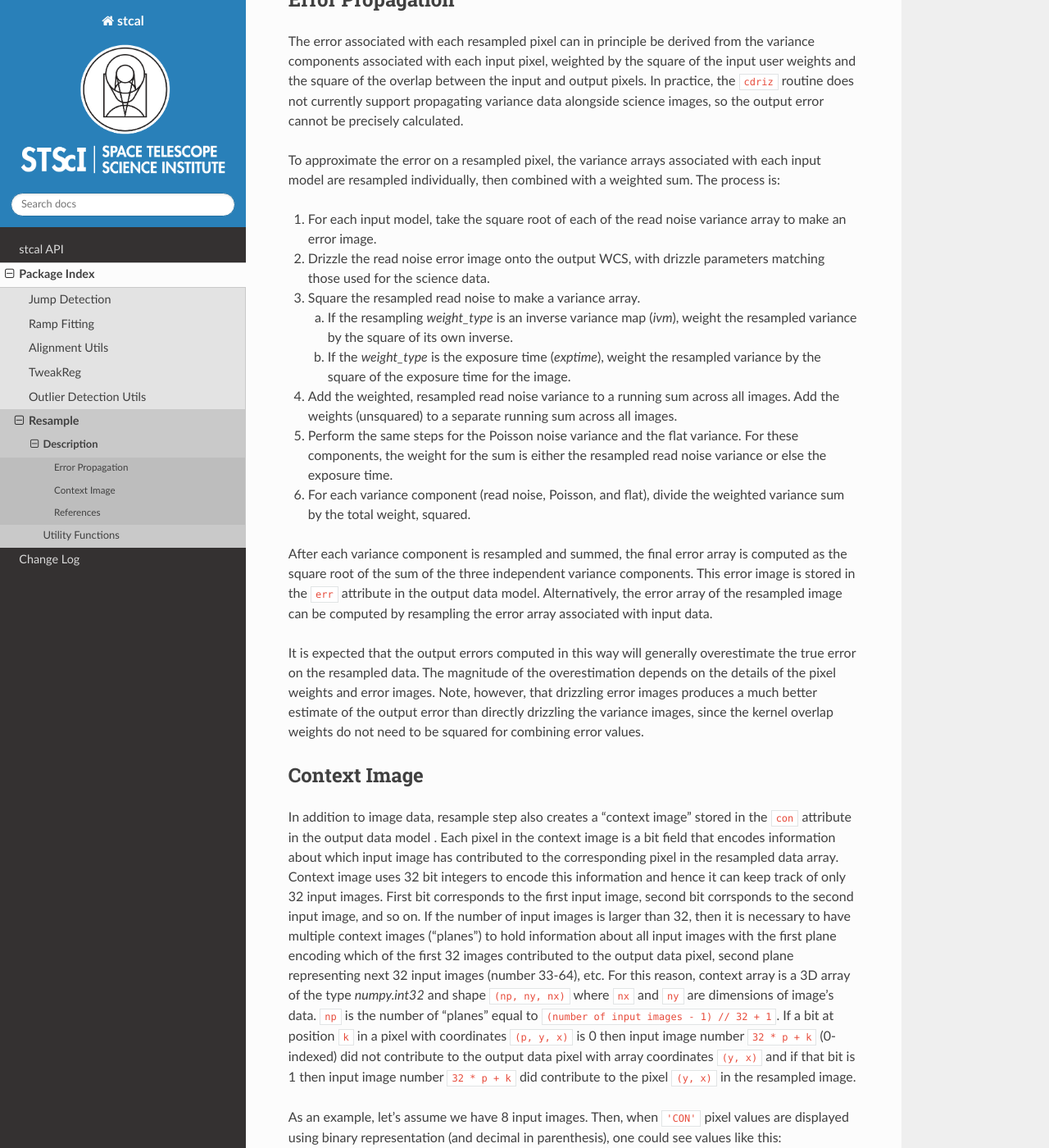
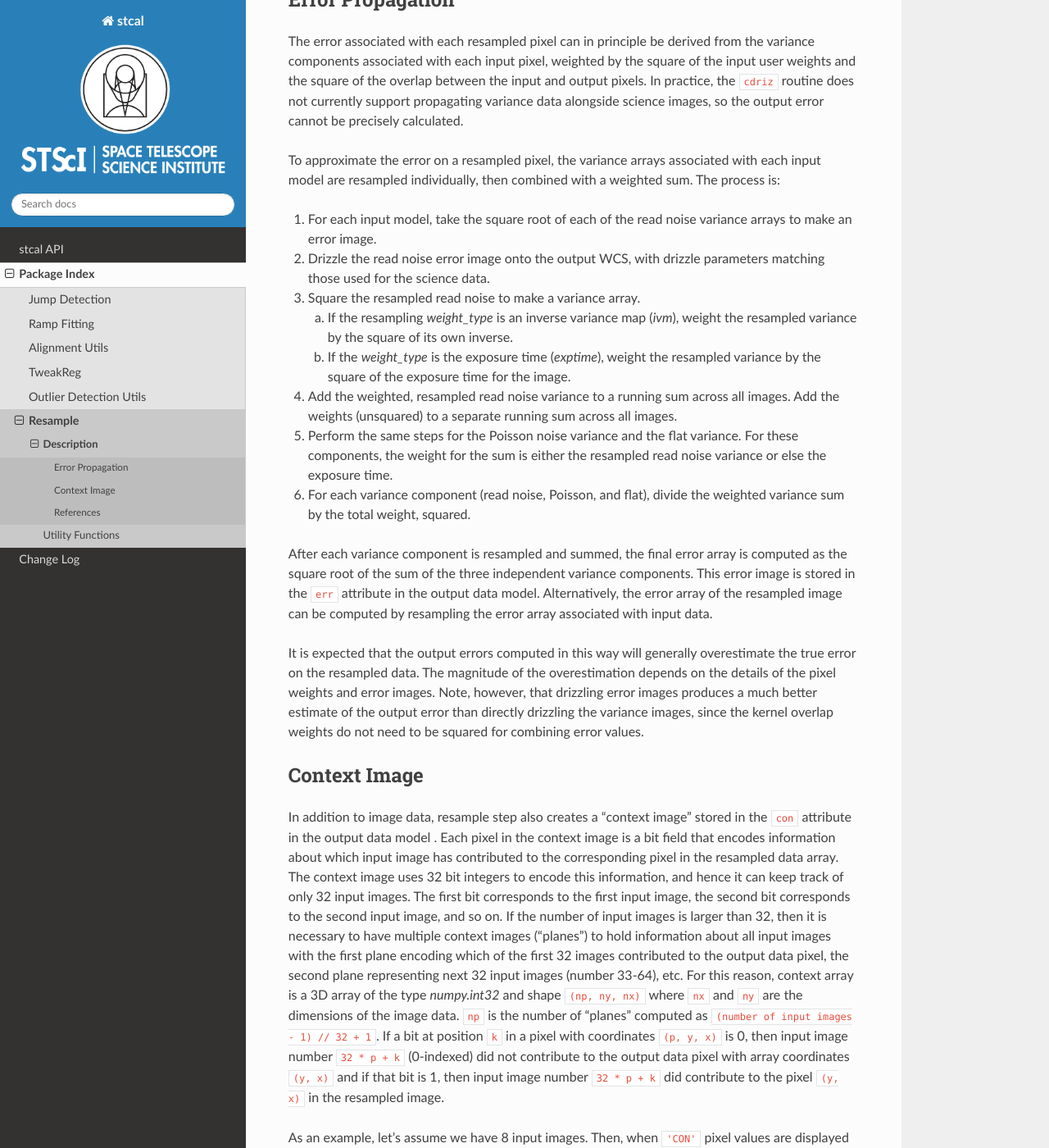
Before and after one commit to spacetelescope/stcal, a Sphinx documentation site: the page built from docs/stcal/resample/description.rst, in a window 1280 px wide and 1400 px high, scrolled down 441 px. Shown: the whole window at 82% size. Built offline with Sphinx 7.4.7 and the Read the Docs theme 3.1.0, drawn with Linux system fonts in a browser that asks for light colours; the version number could not be read and is left out.

Commit message:
address reviewers comments

```diff
--- a/docs/stcal/resample/description.rst
+++ b/docs/stcal/resample/description.rst
@@ -31,7 +31,7 @@
 sum.  The process is:
 
 #. For each input model, take the square root of each of the read noise variance
-   array to make an error image.
+   arrays to make an error image.
 
 #. Drizzle the read noise error image onto the output WCS, with drizzle
    parameters matching those used for the science data.
@@ -41,7 +41,7 @@
    a. If the resampling `weight_type` is an inverse variance map (`ivm`), weight
       the resampled variance by the square of its own inverse.
 
-   #. If the `weight_type` is the exposure time (`exptime`), weight the
+   b. If the `weight_type` is the exposure time (`exptime`), weight the
       resampled variance by the square of the exposure time for the image.
 
 #. Add the weighted, resampled read noise variance to a running sum across all
@@ -78,21 +78,21 @@
 in the ``con`` attribute in the output data model . Each pixel in the context
 image is a bit field that encodes
 information about which input image has contributed to the corresponding
-pixel in the resampled data array. Context image uses 32 bit integers to encode
-this information and hence it can keep track of only 32 input images.
-First bit corresponds to the first input image, second bit corrsponds to the
-second input image, and so on. If the number of input images is larger than 32,
-then it is necessary to have multiple context images ("planes") to hold
-information about all input images
+pixel in the resampled data array. The context image uses 32 bit integers to
+encode this information, and hence it can keep track of only 32 input images.
+The first bit corresponds to the first input image, the second bit corresponds
+to the second input image, and so on. If the number of input images is larger
+than 32, then it is necessary to have multiple context images ("planes")
+to hold information about all input images
 with the first plane encoding which of the first 32 images contributed
-to the output data pixel, second plane representing next 32 input images
+to the output data pixel, the second plane representing next 32 input images
 (number 33-64), etc. For this reason, context array is a 3D array of the type
 `numpy.int32` and shape ``(np, ny, nx)`` where ``nx`` and ``ny``
-are dimensions of image's data. ``np`` is the number of "planes" equal to
-``(number of input images - 1) // 32 + 1``. If a bit at position ``k`` in a
-pixel with coordinates ``(p, y, x)`` is 0 then input image number
+are the dimensions of the image data. ``np`` is the number of "planes" computed
+as ``(number of input images - 1) // 32 + 1``. If a bit at position ``k`` in a
+pixel with coordinates ``(p, y, x)`` is 0, then input image number
 ``32 * p + k`` (0-indexed) did not contribute to the output data pixel
-with array coordinates ``(y, x)`` and if that bit is 1 then input image number
+with array coordinates ``(y, x)`` and if that bit is 1, then input image number
 ``32 * p + k`` did contribute to the pixel ``(y, x)`` in the resampled image.
 
 As an example, let's assume we have 8 input images. Then, when ``'CON'`` pixel
```
Also changed, not shown: 1 other file.
